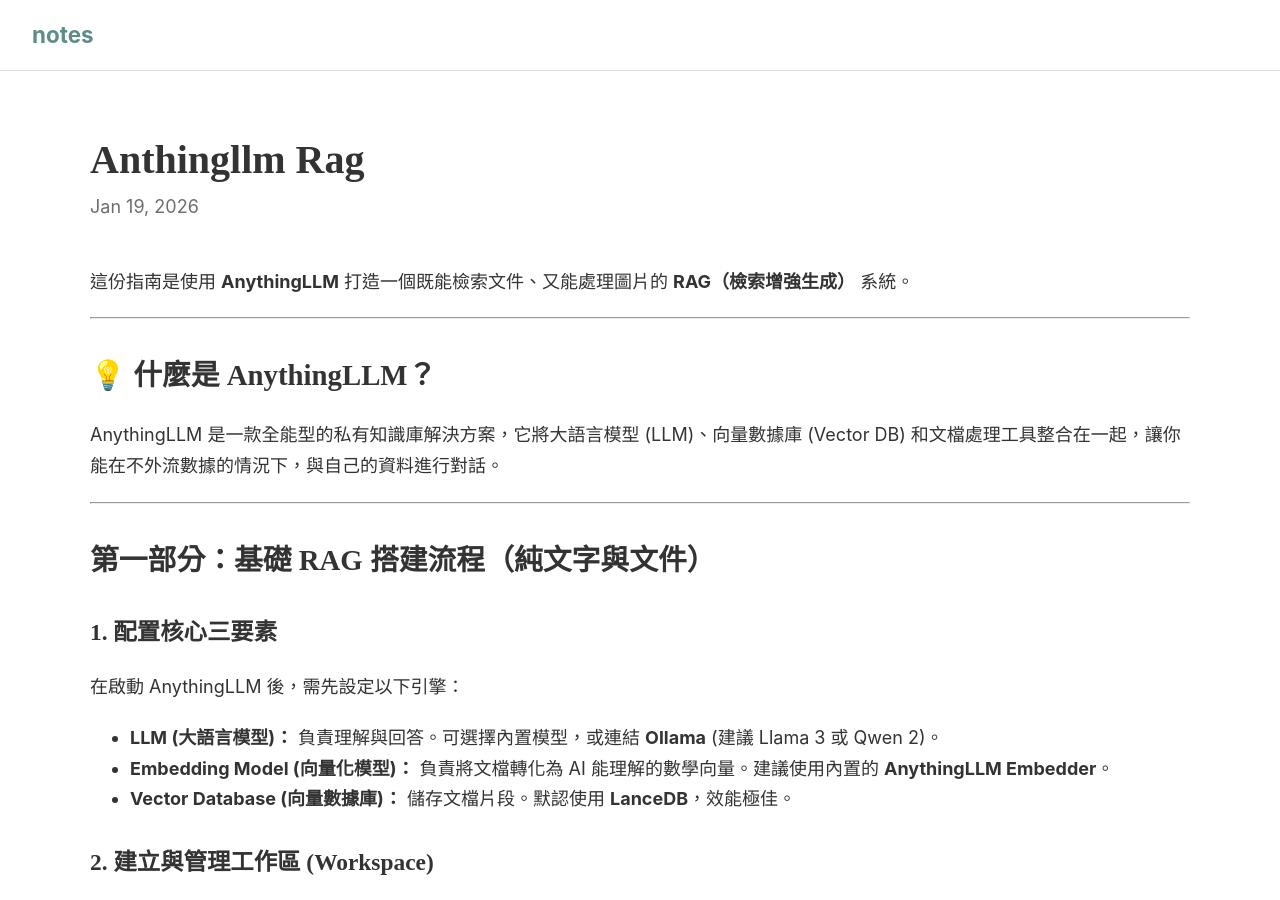
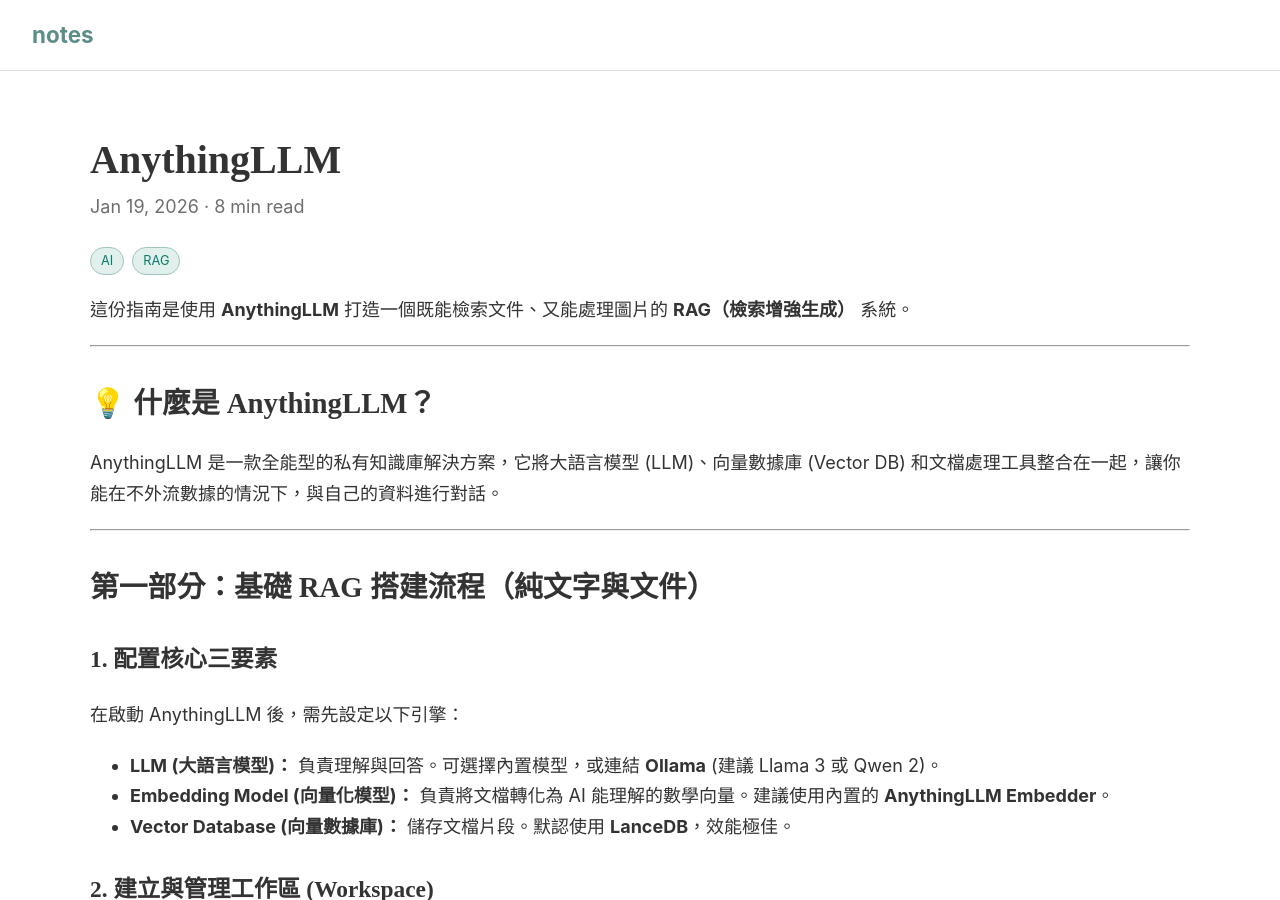
Before and after one commit to linjose/notes, a Jekyll site: the page built from _posts/2026-01-19-anthingllm-rag.md, in a window 1280 px wide and 900 px high. Built offline with Jekyll 4.4.1, drawn with Linux system fonts in a browser that asks for light colours; our own code applies the rules of GitHub Pages for plain Markdown files.

Commit message:
Update 2026-01-19-anthingllm-rag.md

```diff
--- a/_posts/2026-01-19-anthingllm-rag.md
+++ b/_posts/2026-01-19-anthingllm-rag.md
@@ -1,3 +1,12 @@
+---
+layout: post
+title: AnythingLLM
+date: 2026-01-19
+reading_time: 8 min read
+tags: [AI, RAG]
+excerpt:
+---
+
 這份指南是使用 **AnythingLLM** 打造一個既能檢索文件、又能處理圖片的 **RAG（檢索增強生成）** 系統。
 
 ---
```
